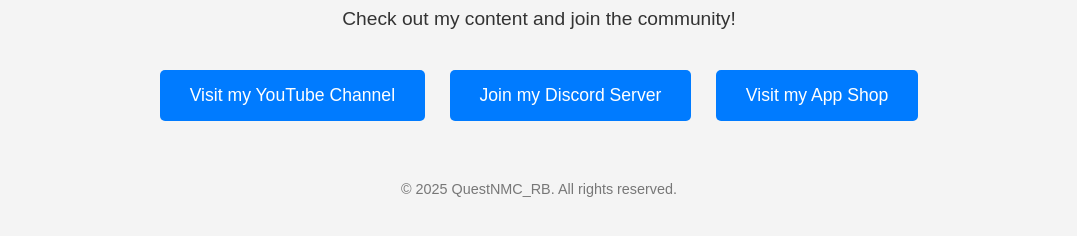
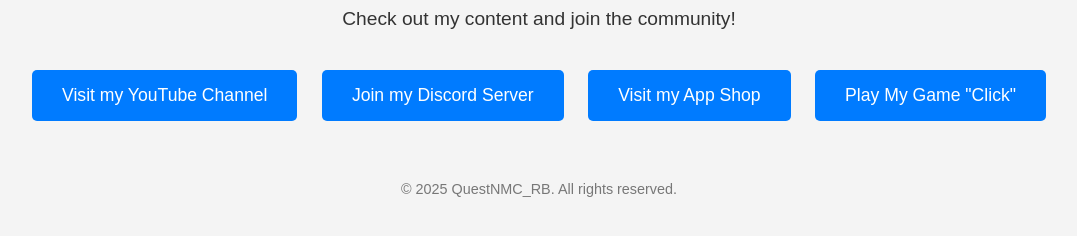
Before and after one commit to QuestNMCRB/website, a plain HTML site: page index.html in a window 1280 px wide. Shown: the part 134-370 px from the top of the page, without its empty margins (101-1178 px from the left). Drawn offline with Linux system fonts and the light colour scheme.

Commit message:
Add link to "Click" game in index.html

```diff
--- a/index.html
+++ b/index.html
@@ -17,6 +17,7 @@
                 <a class="button" href="https://www.youtube.com/@QuestNMC_RB" target="_blank">Visit my YouTube Channel</a>
                 <a class="button" href="https://discord.gg/GytnX9vu" target="_blank">Join my Discord Server</a>
                 <a class="button" href="https://discord.com/channels/1084010288975720493/shop" target="_blank">Visit my App Shop</a>
+                <a class="button" href="https://questnmark.com/games/click/" target="_blank">Play My Game "Click"</a>
             </div>
         </main>
         <footer>
```
